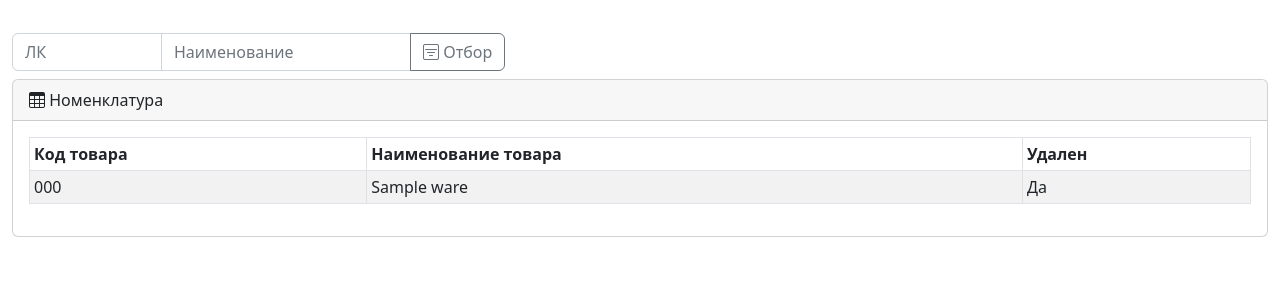
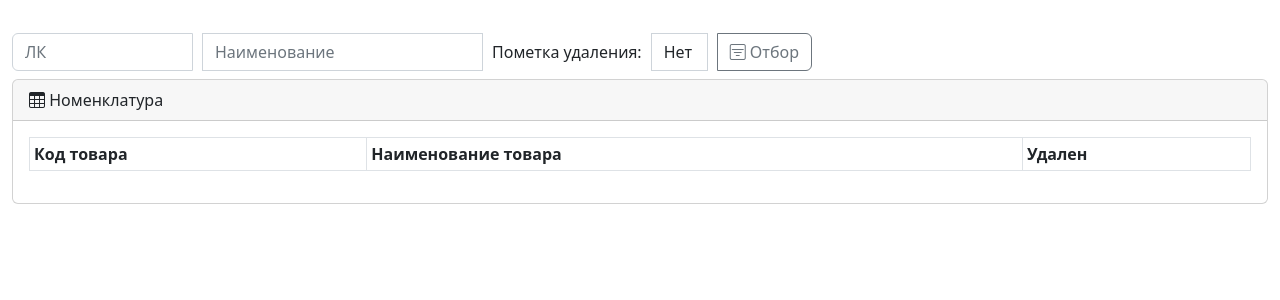
Before and after one commit to MyEternityOrg/marking, a Django app: page /sprt/wares/ in a window 1280 px wide. Shown: the part 56-356 px from the top of the page. Run offline with Django 4.2, Linux system fonts and the light colour scheme; tables that the repository leaves empty hold one stand-in row (values such as "Sample post"); lists and menus that the app fills with data are empty; parts of the project's set-up code (start-up, migrations or seed data) failed here and were passed over; some libraries are stand-ins or nearby versions.

Commit message:
improvements

```diff
--- a/Main/filters.py
+++ b/Main/filters.py
@@ -12,21 +12,24 @@ from .models import *
 class FilterWares(django_filters.FilterSet):
     ware_code = CharFilter(lookup_expr='contains', label='Код товара')
     ware_name = CharFilter(lookup_expr='contains', label='Наименование товара')
+    marked = BooleanFilter(label='Пометка удаления')
 
     def __init__(self, *args, **kwargs):
         super(FilterWares, self).__init__(*args, **kwargs)
         self.form.fields['ware_code'].widget.attrs['id'] = 'ware_code_id'
         self.form.fields['ware_code'].widget.attrs['class'] = 'form-control'
-        self.form.fields['ware_code'].widget.attrs['style'] = 'width: 150px'
+        self.form.fields['ware_code'].widget.attrs['style'] = 'margin-right: 10px; width: 150px'
         self.form.fields['ware_code'].widget.attrs['placeholder'] = 'ЛК'
         self.form.fields['ware_name'].widget.attrs['id'] = 'ware_code_id'
         self.form.fields['ware_name'].widget.attrs['class'] = 'form-control'
-        self.form.fields['ware_name'].widget.attrs['style'] = 'width: 250px'
+        self.form.fields['ware_name'].widget.attrs['style'] = 'margin-right: 10px; width: 250px'
         self.form.fields['ware_name'].widget.attrs['placeholder'] = 'Наименование'
+        self.form.fields['marked'].widget.attrs['class'] = 'form-control'
+        self.form.fields['marked'].widget.attrs['style'] = 'margin-right: 10px;'
 
     class Meta:
         model = ModelWares
-        fields = {'ware_code', 'ware_name'}
+        fields = {'ware_code', 'ware_name', 'marked'}
 
 
 class FilterDocumentsList(django_filters.FilterSet):
@@ -35,7 +38,7 @@ class FilterDocumentsList(django_filters.FilterSet):
     contractor_guid = ModelChoiceFilter(queryset=ModelContractors.objects.all().order_by('contractor_name'),
                                         label='Контрагент', empty_label='---Контрагент---')
     document_status_id = ModelChoiceFilter(queryset=ModelDocumentStatuses.objects.all().order_by('status_id'),
-                                           label='Статус')
+                                           label='Статус', empty_label='---Статус---')
 
     def __init__(self, *args, **kwargs):
         super(FilterDocumentsList, self).__init__(*args, **kwargs)
@@ -43,9 +46,10 @@ class FilterDocumentsList(django_filters.FilterSet):
         self.form.fields['contractor_guid'].widget.attrs['class'] = 'form-select'
         self.form.fields['contractor_guid'].widget.attrs['style'] = 'width: 30%'
         self.form.fields['contractor_guid'].widget.attrs['selected'] = 'Контрагент'
+        self.form.fields['contractor_guid'].widget.attrs['style'] = 'margin-left: 10px; margin-right: 10px;'
         self.form.fields['document_status_id'].widget.attrs['id'] = 'document_status_id'
         self.form.fields['document_status_id'].widget.attrs['class'] = 'form-select'
-        self.form.fields['document_status_id'].widget.attrs['style'] = 'width: 20%'
+        self.form.fields['document_status_id'].widget.attrs['style'] = 'margin-right: 10px; width: 20%'
         self.form.fields['document_status_id'].widget.attrs['selected'] = 'Статус'
         self.form.fields['document_date'].widget.attrs['id'] = 'date_range'
         self.form.fields['document_date'].widget.attrs['class'] = 'form-control'
--- a/Main/models.py
+++ b/Main/models.py
@@ -3,7 +3,7 @@ import uuid
 
 from django.contrib.auth.models import User
 from django.db import models
-from django.db.models import Max
+from django.db.models import Max, Count
 
 
 class ModelCisStatuses(models.Model):
--- a/Main/templates/Main/index.html
+++ b/Main/templates/Main/index.html
@@ -2,4 +2,7 @@
 {% include 'base.html' %}
 {% block content %}
     <h4>Главная страница</h4>
+    {% for test in tests %}
+        {{ test }}
+    {% endfor %}
 {% endblock %}
--- a/Main/templates/Main/sprt_list_wares.html
+++ b/Main/templates/Main/sprt_list_wares.html
@@ -4,16 +4,14 @@
 {% block content %}
     <div class="container-fluid">
         <div class="row row-cols-auto" style="margin-top: 33px;margin-bottom: 8px;">
-            {#            <div class="col">#}
-            {#                <button class="btn btn-outline-secondary" type="submit" id="new_record"><i#}
-            {#                        class="bi bi-plus-square"></i></button>#}
-            {#            </div>#}
             <div class="col">
                 <form method="get">
                     <div class="row row-cols-auto">
                         <div class="input-group">
                             {{ filter.form.ware_code }}
                             {{ filter.form.ware_name }}
+                            <label class="col-form-label" style="margin-right: 10px;">Пометка удаления:</label>
+                            {{ filter.form.marked }}
                             <button class="btn btn-outline-secondary" type="submit"><i class="bi bi-filter-square"></i>
                                 Отбор
                             </button>
--- a/Main/views.py
+++ b/Main/views.py
@@ -12,6 +12,11 @@ from .filters import *
 class IndexPageFormView(BaseClassContextMixin, TemplateView):
     title = 'Система маркировки'
     template_name = 'Main/index.html'
+
+    def get_context_data(self, **kwargs):
+        context = super(IndexPageFormView, self).get_context_data(**kwargs)
+        # context['tests'] = ModelDocuments.objects.values('contractor_guid').annotate(count=Count('contractor_guid'))
+        return context
 
 
 class DocumentsListView(BaseClassContextMixin, ListView):
@@ -78,10 +83,15 @@ class SprtWaresListView(BaseClassContextMixin, ListView):
     def get_context_data(self, **kwargs):
         context = super(SprtWaresListView, self).get_context_data(**kwargs)
         context['filter'] = self.filter_set
-        context['filtered_path'] = f"?ware_code={self.request.GET.get('ware_code', '')}"
+        context['filtered_path'] = f"?ware_code={self.request.GET.get('ware_code', '')}&" \
+                                   f"ware_name={self.request.GET.get('ware_name', '')}&" \
+                                   f"marked={self.request.GET.get('marked', False)}"
         return context
 
     def get_queryset(self):
         query_set = ModelWares.get_records()
-        self.filter_set = FilterWares(self.request.GET, queryset=query_set)
+        data = self.request.GET
+        if data == {}:
+            data = {'marked': False}
+        self.filter_set = FilterWares(data, queryset=query_set)
         return self.filter_set.qs
```
